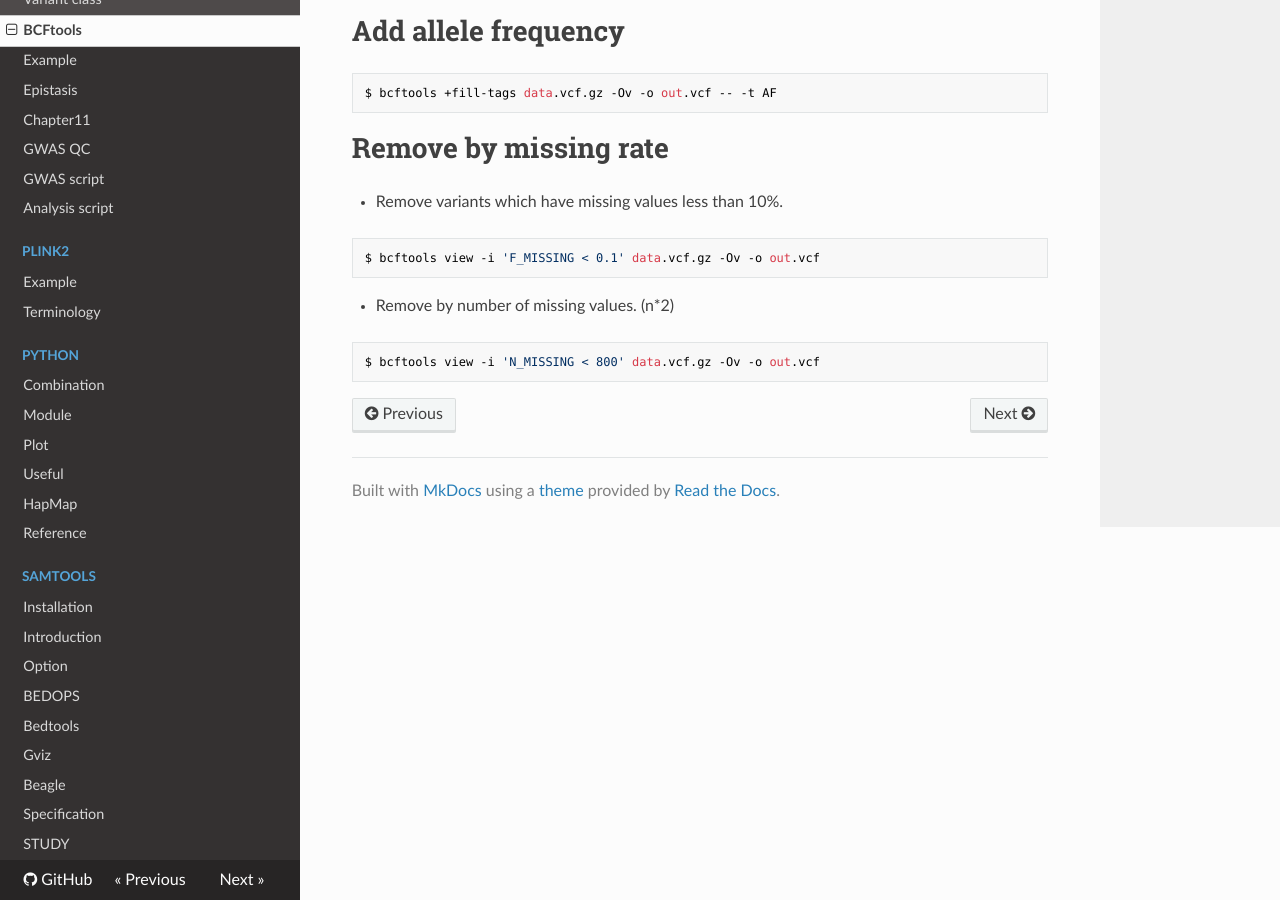
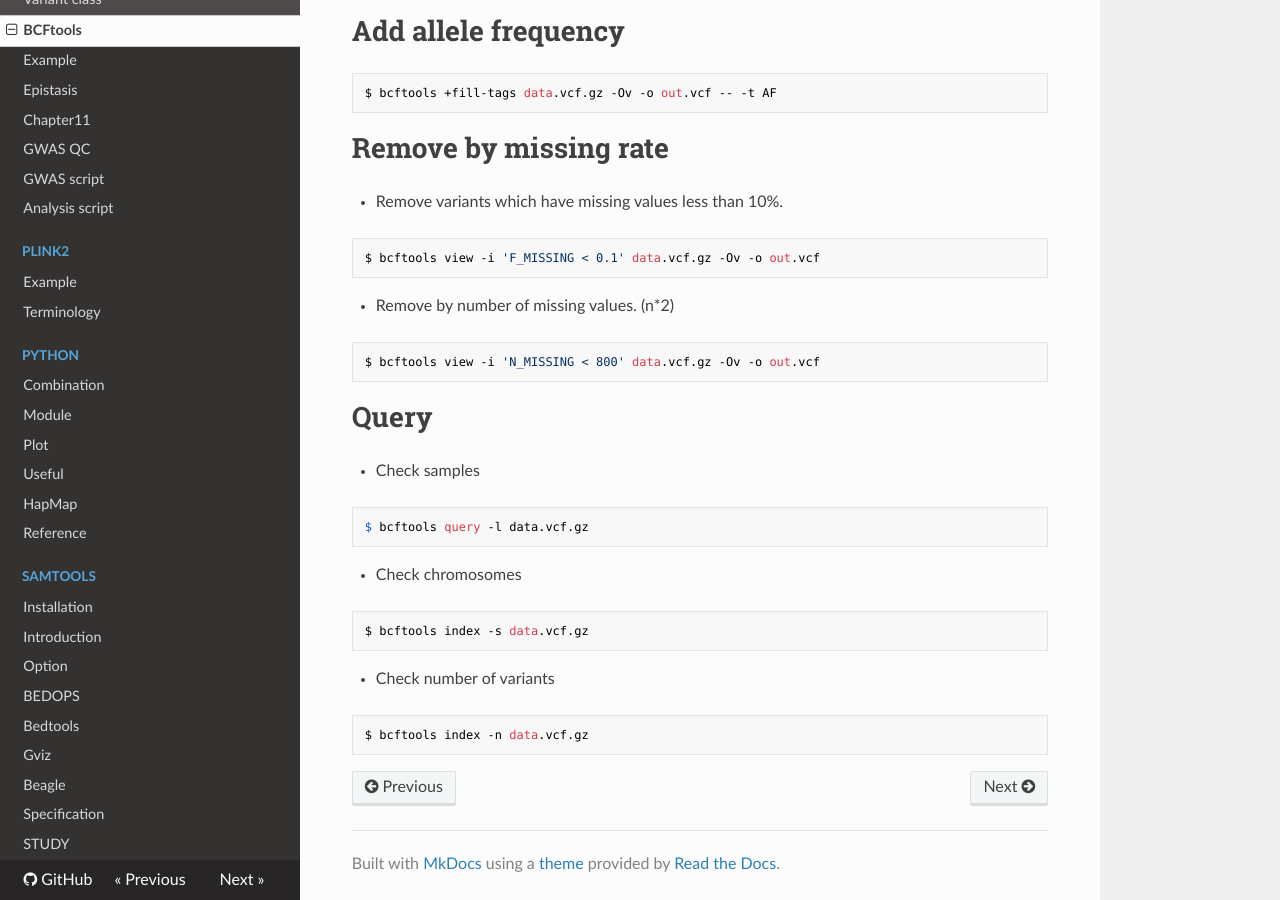
Before and after one commit to WonyoungCho/plink, an MkDocs documentation site: the page built from docs/bcftools_mani.md, in a window 1280 px wide and 900 px high, scrolled down 1550 px. Built offline with MkDocs 1.6.1, drawn with Linux system fonts in a browser that asks for light colours; nearby versions of some CDN libraries; old or Windows-style settings are respelled for this version of MkDocs.

Commit message:
Update bcftools_mani.md

````diff
--- a/docs/bcftools_mani.md
+++ b/docs/bcftools_mani.md
@@ -83,3 +83,17 @@
 ```
 $ bcftools view -i 'N_MISSING < 800' data.vcf.gz -Ov -o out.vcf
 ```
+
+# Query
+- Check samples
+```
+$ bcftools query -l data.vcf.gz
+```
+- Check chromosomes
+```
+$ bcftools index -s data.vcf.gz
+```
+- Check number of variants
+```
+$ bcftools index -n data.vcf.gz
+```
````
